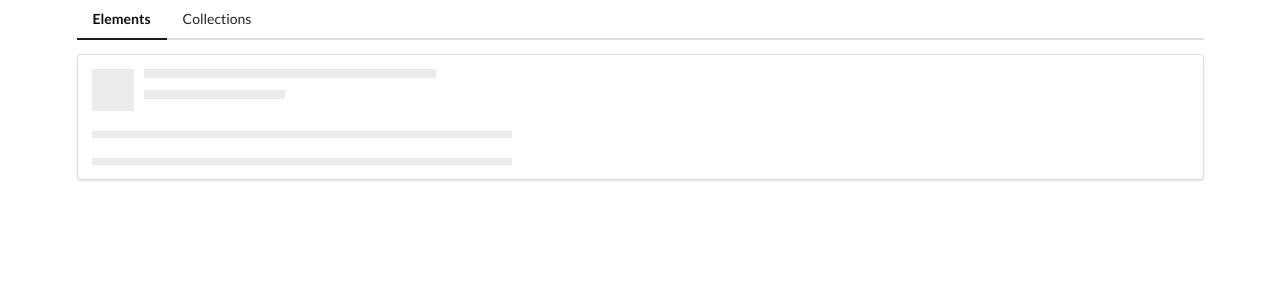
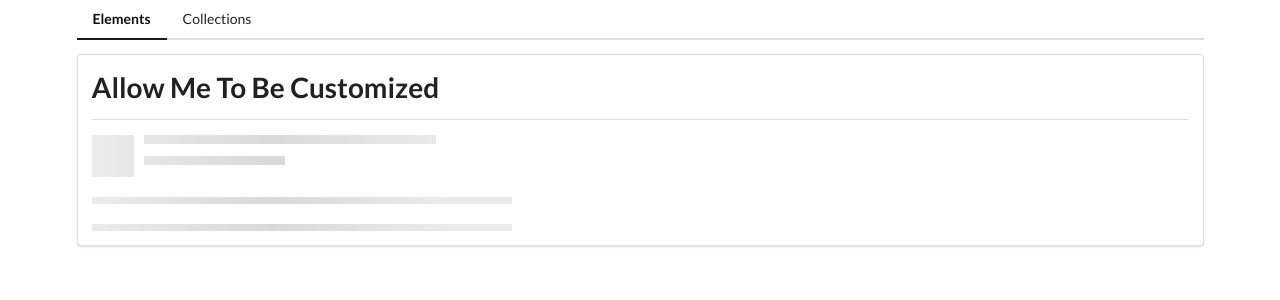
Before and after one commit to aGiBam/Components, an Angular app: page /elements in a window 1280 px wide. Shown: the top 300 px of the page. Built offline with nearby package versions, Linux system fonts and the light colour scheme.

Commit message:
feat(elements): add Divider component and integrate it into ElementsHome

```diff
--- a/src/app/elements/elements-home/elements-home.html
+++ b/src/app/elements/elements-home/elements-home.html
@@ -1 +1,2 @@
+<app-divider></app-divider>
 <app-placeholder [lines]="2"></app-placeholder>
--- a/src/app/elements/elements-home/elements-home.ts
+++ b/src/app/elements/elements-home/elements-home.ts
@@ -1,7 +1,8 @@
 import { Component } from '@angular/core';
 import { Placeholder } from '../placeholder/placeholder';
+import { Divider } from '../../shared/divider/divider';
 @Component({
-  imports: [Placeholder],
+  imports: [Placeholder, Divider],
   selector: 'app-elements-home',
   styleUrl: './elements-home.css',
   templateUrl: './elements-home.html',
--- /dev/null
+++ b/src/app/shared/divider/divider.html
@@ -0,0 +1,2 @@
+<h1>Allow Me To Be Customized</h1>
+<div class="ui divider"></div>
```
Also changed, not shown: src/app/shared/divider/divider.ts (added, +9 -0 lines), src/app/shared/divider/divider.css (added), 1 other file (tests, documents, lock files or other folders).
